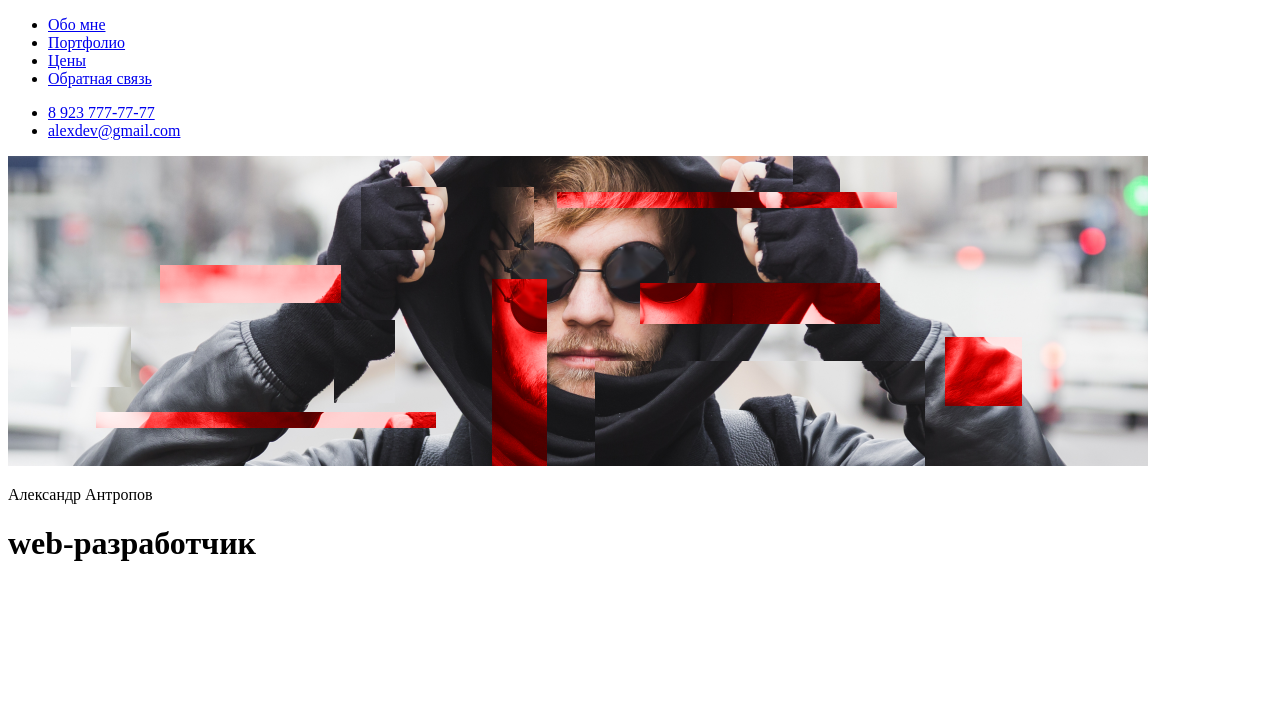
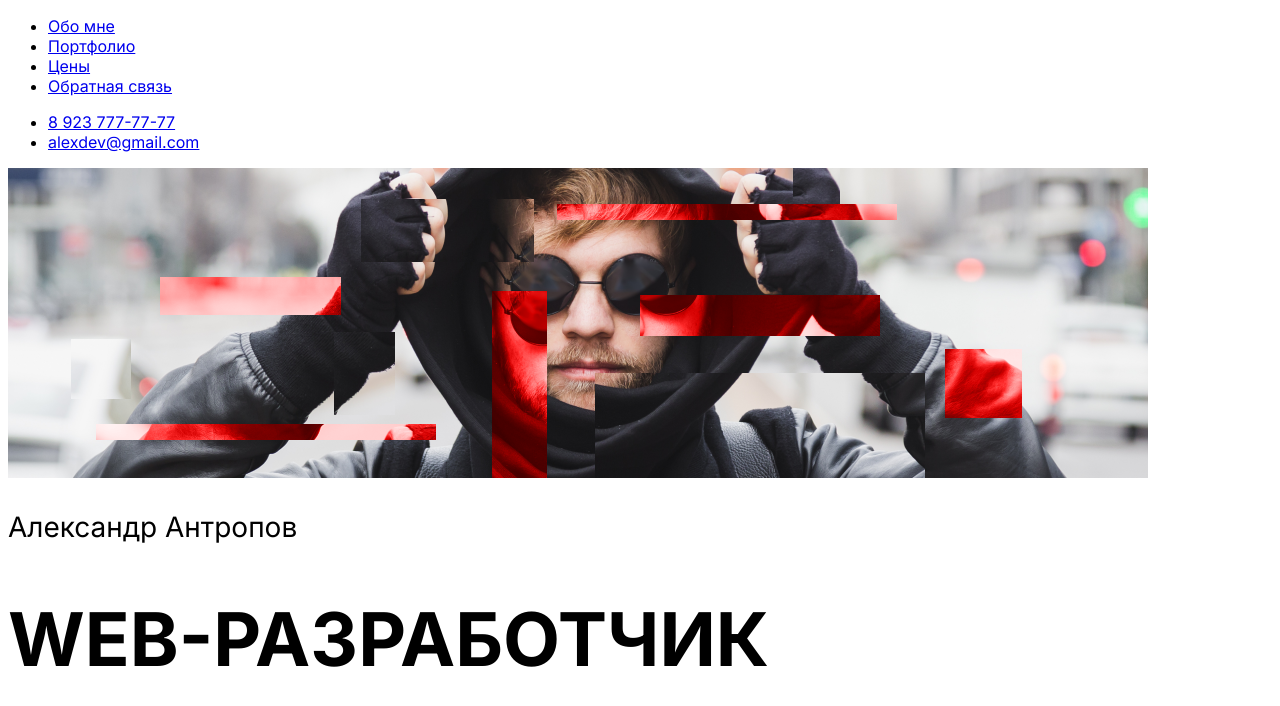
Before and after one commit to SSkimo/Portfolio, a plain HTML site: page index.html in a window 1280 px wide. Drawn offline with Linux system fonts and the light colour scheme.

Commit message:
add fonts

```diff
--- a/css/Style.css
+++ b/css/Style.css
@@ -0,0 +1,10 @@
+body{
+    font-family: 'Inter', sans-serif;
+}
+.name{
+    font-size: 28px;
+}
+.h1{
+    font-size: 74px;
+    text-transform: uppercase;
+}
--- a/index.html
+++ b/index.html
@@ -4,6 +4,7 @@
     <meta charset="UTF-8">
     <meta name="viewport" content="width=device-width, initial-scale=1.0">
     <title>Portfolio</title>
+    <link href="https://fonts.googleapis.com/css2?family=Inter:wght@400;700&display=swap" rel="stylesheet">
     <link rel="stylesheet" href="css/Style.css">
 </head>
 <body>
```
